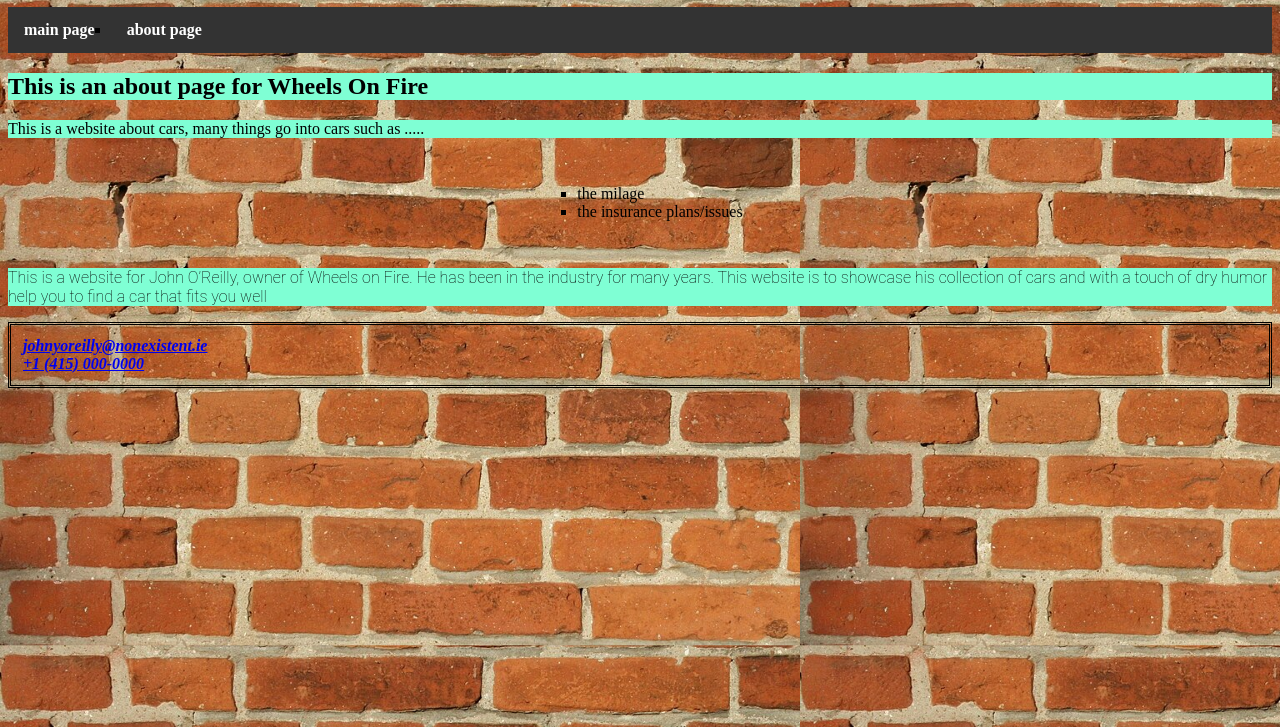
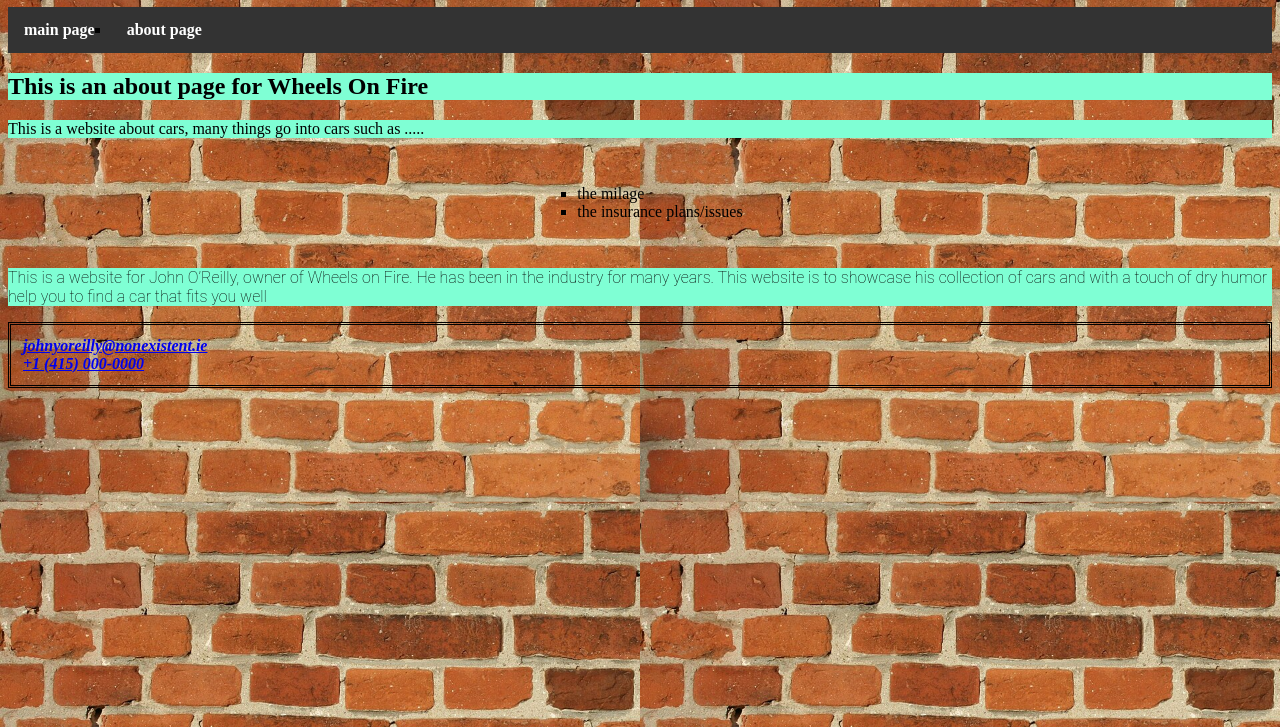
Before and after one commit to jamestheprogrammer111/jamestheprogrammer111.github.io, a plain HTML site: page about.html in a window 1280 px wide. Shown: the part 73-800 px from the top of the page. Drawn offline with Linux system fonts and the light colour scheme.

Commit message:
changed to percentage

```diff
--- a/css/style.css
+++ b/css/style.css
@@ -72,7 +72,7 @@ div{
 
 #aboutPage {
   background-image: url("../brickWall.jpg");
-   background-size: 50pc
+   background-size: 50%
 }
 
 p, h2{
```
